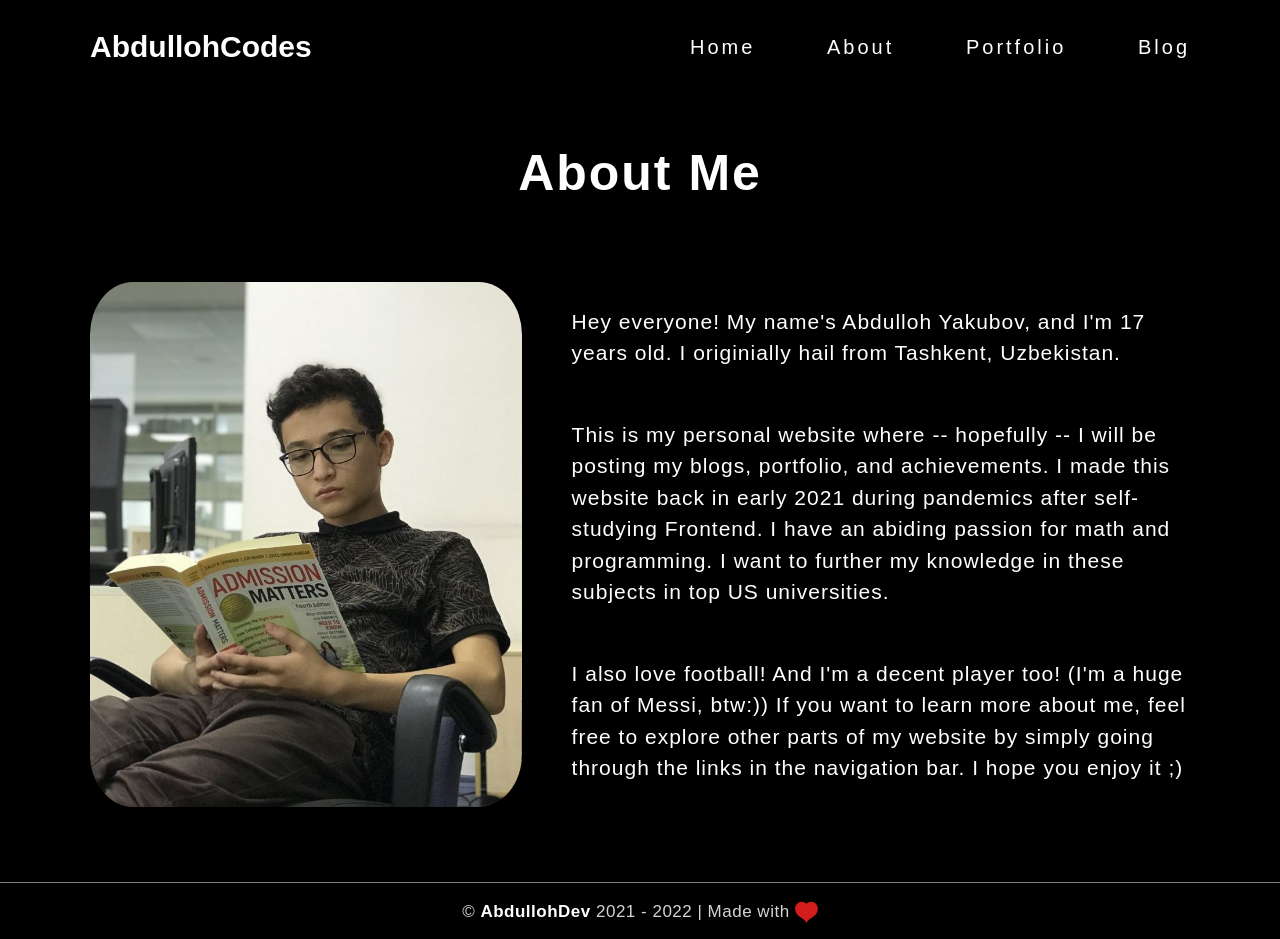
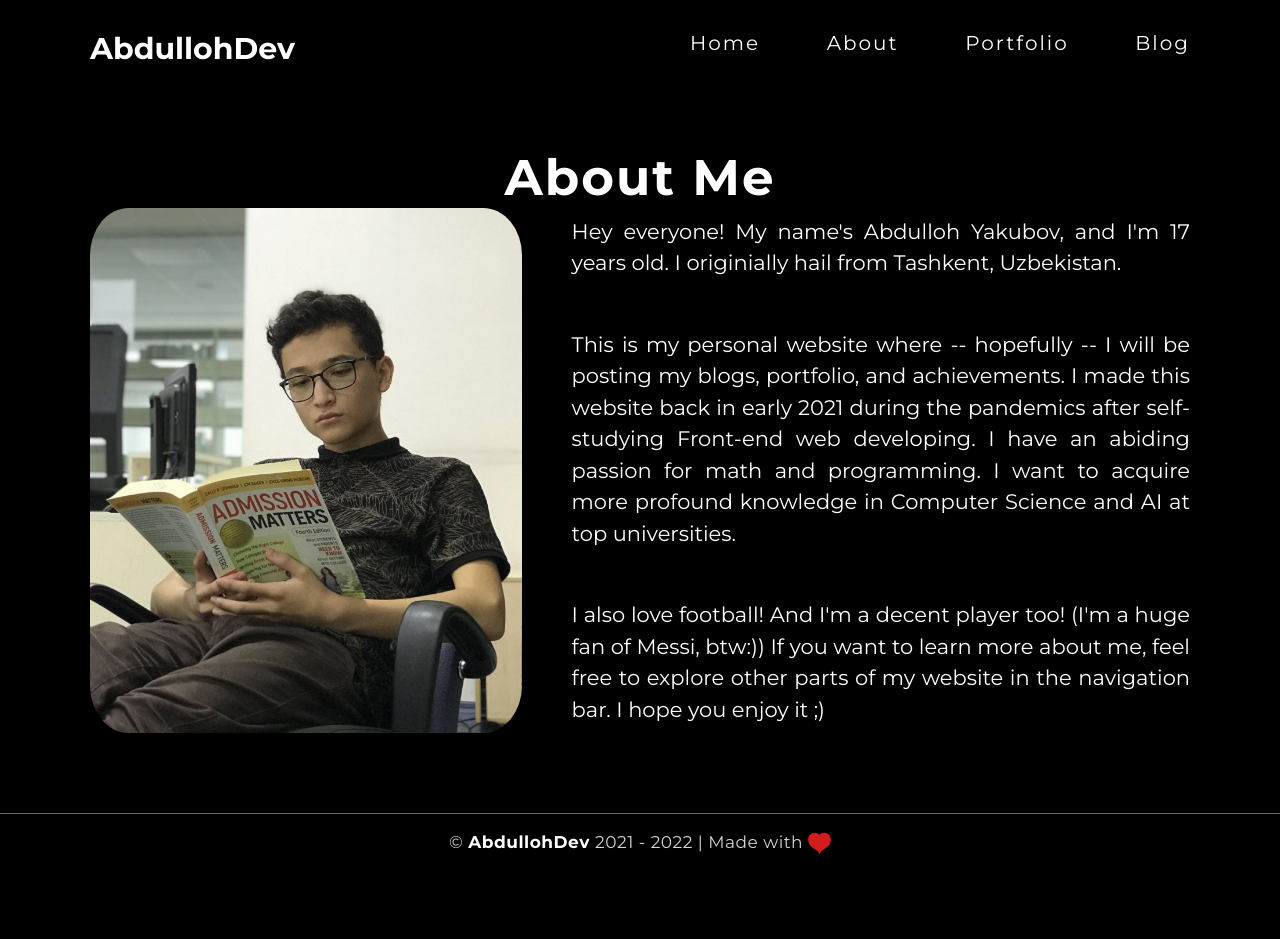
Before and after one commit to AbdullohYakubov/My-website, a plain HTML site: page about.html in a window 1280 px wide. After the commit the page ends 869 px from the top, so only its background shows below. Drawn offline with Linux system fonts and the light colour scheme.

Commit message:
changed navbar hovers and styles

```diff
--- a/about.html
+++ b/about.html
@@ -1,5 +1,6 @@
 <!DOCTYPE html>
 <html lang="en">
+
 <head>
     <meta charset="UTF-8">
     <meta http-equiv="X-UA-Compatible" content="IE=edge">
@@ -7,42 +8,68 @@
     <title>About</title>
     <link rel="stylesheet" href="./css/about.css">
 </head>
+
 <body>
     <header class="container">
         <nav class="navbar">
-                <a class="logo" href="./index.html">AbdullohCodes</a>
-
+            <a class="logo" href="./index.html">AbdullohDev</a>
             <ul class="nav">
-                    <li class="nav-item"><a class="nav-link" href="./index.html">Home</a></li>
-                    <li class="nav-item"><a class="nav-link" href="#">About</a></li>
-                    <li class="nav-item"><a class="nav-link" href="./portfolio.html">Portfolio</a></li>
-                    <li class="nav-item"><a class="nav-link" href="./blog.html">Blog</a></li>
+                <li class="nav-item">
+                    <a class="nav-link" href="./index.html">Home</a>
+                    <div class="underline"></div>
+                </li>
+                <li class="nav-item">
+                    <a class="nav-link" href="#">About</a>
+                    <div class="underline"></div>
+                </li>
+                <li class="nav-item">
+                    <a class="nav-link" href="./portfolio.html">Portfolio</a>
+                    <div class="underline"></div>
+                </li>
+                <li class="nav-item">
+                    <a class="nav-link" href="./blog.html">Blog</a>
+                    <div class="underline"></div>
+                </li>
             </ul>
         </nav>
     </header>
+
     <main class="container">
-        <h1> About Me <h1>
+        <h1 id="about-me"> About Me <h1>
                 <section class="info">
                     <img class="image" src="./images/photo_2022-05-13_17-21-59..jpg" height="525px">
                     <section1 class="info-section">
-                <p> Hey everyone! My name's Abdulloh Yakubov, and I'm 17 years old. I originially hail from Tashkent, Uzbekistan.</p>
-                <p class="p1" > This is my personal website where -- hopefully -- I will be posting my blogs, portfolio, and achievements.
-                    I made this website back in early 2021 during pandemics after self-studying Frontend.
-                    I have an abiding passion for math and programming. I want to further my knowledge in these subjects in top US universities.</p>
-                <p class="p1"> I also love football! And I'm a decent player too! (I'm a huge fan of Messi, btw:))
-                    If you want to learn more about me, feel free to explore other parts of my website by simply going through the links in the navigation bar.
+                        <p> Hey everyone! My name's Abdulloh Yakubov, and I'm 17 years old. I originially hail from
+                            Tashkent, Uzbekistan.</p>
+                        <p class="p1"> This is my personal website where -- hopefully -- I will be posting my blogs,
+                            portfolio, and achievements.
+                            I made this website back in early 2021 during the pandemics after self-studying Front-end
+                            web developing.
+                            I have an abiding passion for math and programming. I want to acquire more profound
+                            knowledge in Computer Science and AI at top universities.</p>
+                        <p class="p1"> I also love football! And I'm a decent player too! (I'm a huge fan of Messi,
+                            btw:))
+                            If you want to learn more about me, feel free to explore other parts of my website in the
+                            navigation bar.
                             I hope you enjoy it ;) </p>
                     </section1>
                 </section>
     </main>
-    <footer>
-        <section class="footer">
-            <p class="footer-text"> © <a class="name" href="./index.html"> AbdullohDev </a> 2021 - 2022 | Made with <svg class="heartlogo" xmlns="http://www.w3.org/2000/svg" xmlns:xlink="http://www.w3.org/1999/xlink" version="1.1" width="23" height="23" viewBox="0 0 256 256" xml:space="preserve">
-                <g style="stroke: none; stroke-width: 0; stroke-dasharray: none; stroke-linecap: butt; stroke-linejoin: miter; stroke-miterlimit: 10; fill: none; fill-rule: nonzero; opacity: 1;" transform="translate(1.4065934065934016 1.4065934065934016) scale(2.81 2.81)" >
-                    <path d="M 45 10.715 c 4.77 -4.857 11.36 -7.861 18.64 -7.861 C 78.198 2.854 90 14.87 90 29.694 c 0 35.292 -36.812 34.15 -45 57.453 C 36.812 63.843 0 64.986 0 29.694 C 0 14.87 11.802 2.854 26.36 2.854 C 33.64 2.854 40.23 5.858 45 10.715 z" style="stroke: none; stroke-width: 1; stroke-dasharray: none; stroke-linecap: butt; stroke-linejoin: miter; stroke-miterlimit: 10; fill: rgb(211,28,28); fill-rule: nonzero; opacity: 1;" transform=" matrix(1 0 0 1 0 0) " stroke-linecap="round" />
+
+    <footer class="footer">
+        <p class="footer-text"> © <a class="name" href="./index.html"> AbdullohDev </a> 2021 - 2022 | Made with
+            <svg id="heartlogo" xmlns="http://www.w3.org/2000/svg" xmlns:xlink="http://www.w3.org/1999/xlink"
+                version="1.1" width="23" height="23" viewBox="0 0 256 256" xml:space="preserve">
+                <g style="stroke: none; stroke-width: 0; stroke-dasharray: none; stroke-linecap: butt; stroke-linejoin: miter; stroke-miterlimit: 10; fill: none; fill-rule: nonzero; opacity: 1;"
+                    transform="translate(1.4065934065934016 1.4065934065934016) scale(2.81 2.81)">
+                    <path
+                        d="M 45 10.715 c 4.77 -4.857 11.36 -7.861 18.64 -7.861 C 78.198 2.854 90 14.87 90 29.694 c 0 35.292 -36.812 34.15 -45 57.453 C 36.812 63.843 0 64.986 0 29.694 C 0 14.87 11.802 2.854 26.36 2.854 C 33.64 2.854 40.23 5.858 45 10.715 z"
+                        style="stroke: none; stroke-width: 1; stroke-dasharray: none; stroke-linecap: butt; stroke-linejoin: miter; stroke-miterlimit: 10; fill: rgb(211,28,28); fill-rule: nonzero; opacity: 1;"
+                        transform=" matrix(1 0 0 1 0 0) " stroke-linecap="round" />
                 </g>
-            </svg> </p>
-        </section>
+            </svg>
+        </p>
     </footer>
 </body>
+
 </html>
--- a/css/about.css
+++ b/css/about.css
@@ -1,3 +1,6 @@
+@import url('https://fonts.googleapis.com/css2?family=Montserrat:wght@400;600;700&display=swap');
+@import url('https://fonts.googleapis.com/css2?family=Montserrat:wght@700&family=Roboto&display=swap');
+
 *{
     margin: 0;
     padding: 0;
@@ -18,7 +21,7 @@
 
 body{
     background-color: black;
-    font-family: Arial, Helvetica, sans-serif;
+    font-family: 'Montserrat', sans-serif;
 }
 
 .container{
@@ -36,7 +39,6 @@ body{
 }
 
 .logo{
-    margin: 0;
     color: white;
     font-size: 30px;
     text-decoration: none;
@@ -54,29 +56,37 @@ body{
     align-items: center;
     width: 500px;
     font-size: 20px;
-    letter-spacing: 3px;
+    letter-spacing: 2px;
 }
 
 .nav-item{
     list-style: none;
-    transition: 0.2s ease-in-out;
-}
-
-.nav-item:hover{
-    transform: scale(1.2);
 }
 
 .nav-link{
     color: white;
     text-decoration: none;
-    transition: 0.2s ease-in-out ;
+    transition: 0.4s ease-in-out;
 }
 
 .nav-link:hover{
     color: #03e9f4;
 }
 
-h1{
+.underline{
+    width: 10%;
+    background-color: black;
+    height: 2px;
+    margin: 5px 0;
+    transition: 0.4s ease-in-out
+}
+
+.nav-item:hover > .underline{
+    background-color: #03e9f4;
+    width: 100%;
+}
+
+#about-me{
     color: white;
     font-size: 50px;
     text-align: center;
@@ -86,40 +96,34 @@ h1{
 }
 
 .info{
+    display: flex;
     justify-content: space-between;
-    display: flex;
     align-items: center;
-    padding-bottom: 75px;
+    margin-bottom: 80px;
 }
 
 .info-section{
     font-size: 21px;
     color: white;
-    letter-spacing: 1px;
-    font-weight: lighter;
-    padding-left: 50px;
+    font-weight: 100;
+    margin-left: 50px;
     line-height: 1.5em;
     text-align: left;
+    text-align: justify;
 }
 
 .p1{
-    padding-top: 50px;
+    margin-top: 50px;
 }
 
 .image{
     user-select: none;
-    border-radius: 10%;
+    border-radius: 9%;
 }
 
 .footer{
     text-align: center;
-    align-items: center;
-    border-top: 1px;
-    border-color: grey;
-    border-style: solid;
-    border-bottom: hidden;
-    border-left: hidden;
-    border-right: hidden;
+    border-top: 1px solid #666;
 }
 
 .footer-text{
@@ -133,7 +137,7 @@ h1{
 .name{
     text-decoration: none;
     color: white;
-    font-weight: bolder;
+    font-weight: 900;
     transition: 0.2s ease-in-out;
 }
 
@@ -141,7 +145,7 @@ h1{
     color: #03e9f4;
 }
 
-.heartlogo{
+#heartlogo{
     position: relative;
     top: 7px;
 }
--- a/css/blog.css
+++ b/css/blog.css
@@ -1,3 +1,6 @@
+@import url('https://fonts.googleapis.com/css2?family=Montserrat:wght@400;600;700&display=swap');
+@import url('https://fonts.googleapis.com/css2?family=Montserrat:wght@700&family=Roboto&display=swap');
+
 *{
     margin: 0;
     padding: 0;
@@ -10,7 +13,7 @@
 
 body{
     background-color: black;
-    font-family: Arial, Helvetica, sans-serif;
+    font-family: 'Montserrat', sans-serif;
 }
 
 .container{
@@ -28,7 +31,6 @@ body{
 }
 
 .logo{
-    margin: 0;
     color: white;
     font-size: 30px;
     text-decoration: none;
@@ -46,42 +48,52 @@ body{
     align-items: center;
     width: 500px;
     font-size: 20px;
-    letter-spacing: 3px;
+    letter-spacing: 2px;
 }
 
 .nav-item{
     list-style: none;
-    transition: 0.2s ease-in-out;
-}
-
-.nav-item:hover{
-    transform: scale(1.2);
 }
 
 .nav-link{
     color: white;
     text-decoration: none;
-    transition: 0.2s ease-in-out ;
+    transition: 0.4s ease-in-out;
 }
 
 .nav-link:hover{
     color: #03e9f4;
 }
 
-h4{
+.underline{
+    width: 10%;
+    background-color: black;
+    height: 2px;
+    margin: 5px 0;
+    transition: 0.4s ease-in-out
+}
+
+.nav-item:hover > .underline{
+    background-color: #03e9f4;
+    width: 100%;
+}
+
+#blogs{
     color: white;
     font-size: 50px;
     text-align: center;
     margin-top: 80px;
     letter-spacing: 2px;
+    cursor: default;
 }
 
-h5{
+#articles{
     color: #03e9f4;
     font-size: 30px;
     text-align: center;
     letter-spacing: 1px;
     margin-top: 20px;
+    cursor: default;
 }
 
 footer{
@@ -99,6 +111,11 @@ footer{
     border-right: hidden;
 }
 
+.footer{
+    text-align: center;
+    border-top: 1px solid #666;
+}
+
 .footer-text{
     font-size: 17px;
     color: rgb(212, 212, 212);
@@ -110,7 +127,7 @@ footer{
 .name{
     text-decoration: none;
     color: white;
-    font-weight: bolder;
+    font-weight: 900;
     transition: 0.2s ease-in-out;
 }
 
@@ -118,7 +135,7 @@ footer{
     color: #03e9f4;
 }
 
-.heartlogo{
+#heartlogo{
     position: relative;
     top: 7px;
 }
--- a/css/main.css
+++ b/css/main.css
@@ -1,3 +1,6 @@
+@import url('https://fonts.googleapis.com/css2?family=Montserrat:wght@400;600;700&display=swap');
+@import url('https://fonts.googleapis.com/css2?family=Montserrat:wght@700&family=Roboto&display=swap');
+
 *{
     margin: 0;
     padding: 0;
@@ -10,7 +13,7 @@
 
 body{
     background-color: black;
-    font-family: Arial, Helvetica, sans-serif;
+    font-family: 'Montserrat', sans-serif;
 }
 
 .container{
@@ -28,7 +31,6 @@ body{
 }
 
 .logo{
-    margin: 0;
     color: white;
     font-size: 30px;
     text-decoration: none;
@@ -46,26 +48,34 @@ body{
     align-items: center;
     width: 500px;
     font-size: 20px;
-    letter-spacing: 3px;
+    letter-spacing: 2px;
 }
 
 .nav-item{
     list-style: none;
-    transition: 0.2s ease-in-out;
-}
-
-.nav-item:hover{
-    transform: scale(1.2);
 }
 
 .nav-link{
     color: white;
     text-decoration: none;
-    transition: 0.2s ease-in-out ;
+    transition: 0.4s ease-in-out;
 }
 
 .nav-link:hover{
     color: #03e9f4;
+}
+
+.underline{
+    width: 10%;
+    background-color: black;
+    height: 2px;
+    margin: 5px 0;
+    transition: 0.4s ease-in-out
+}
+
+.nav-item:hover > .underline{
+    background-color: #03e9f4;
+    width: 100%;
 }
 
 .intro{
@@ -75,44 +85,44 @@ body{
     margin-top: 80px;
 }
 
-h1{
+#name{
     color: white;
     font-size: 80px;
+    cursor: default;
 }
 
-h2{
+#info{
     color: rgb(131, 131, 131);
     font-size: 20px;
     font-weight: lighter;
     letter-spacing: 0.5px;
     padding-top: 20px;
+    cursor: default;
 }
 
-h3{
+#welcome{
     color: rgb(131, 131, 131);
     font-size: 20px;
     line-height: 1.75em;
     font-weight: lighter;
     letter-spacing: 0.5px;
+    cursor: default;
 }
 
 .both-buttons{
-    justify-content: space-between;
     display: flex;
-    align-items: center;
     padding-top: 50px;
-    width: 600px;
 }
 
 .section2-btns{
+    text-decoration: none;
     color:white;
+    font-size: 20px;
     letter-spacing: 5px;
-    text-decoration: none;
-    align-items: center;
-    font-size: 20px;
     font-weight: lighter;
     text-transform: uppercase;
     padding: 30px 70px;
+    margin-right: 15px;
     background-color:rgb(43, 43, 43);
     transition: .3s ease-in-out;
 }
@@ -143,15 +153,15 @@ h3{
 }
 
 .social-media{
+    display: flex;
     justify-content: space-between;
-    display: flex;
+    width: 45%;
     align-items: center;
-    width: 250px;
     margin-top: 80px;
 }
 
 .social-media svg{
-    transition: 0.2s ease-in-out;
+    transition: 0.3s ease-in-out;
 }
 
 .social-media svg:hover{
--- a/css/portfolio.css
+++ b/css/portfolio.css
@@ -1,3 +1,6 @@
+@import url('https://fonts.googleapis.com/css2?family=Montserrat:wght@400;600;700&display=swap');
+@import url('https://fonts.googleapis.com/css2?family=Montserrat:wght@700&family=Roboto&display=swap');
+
 *{
     margin: 0;
     padding: 0;
@@ -18,7 +21,7 @@
 
 body{
     background-color: black;
-    font-family: Arial, Helvetica, sans-serif;
+    font-family: 'Montserrat', sans-serif;
 }
 
 .container{
@@ -36,7 +39,6 @@ body{
 }
 
 .logo{
-    margin: 0;
     color: white;
     font-size: 30px;
     text-decoration: none;
@@ -54,43 +56,51 @@ body{
     align-items: center;
     width: 500px;
     font-size: 20px;
-    letter-spacing: 3px;
+    letter-spacing: 2px;
 }
 
 .nav-item{
     list-style: none;
-    transition: 0.2s ease-in-out;
-}
-
-.nav-item:hover{
-    transform: scale(1.2);
 }
 
 .nav-link{
     color: white;
     text-decoration: none;
-    transition: 0.2s ease-in-out ;
+    transition: 0.4s ease-in-out;
 }
 
 .nav-link:hover{
     color: #03e9f4;
 }
 
+.underline{
+    width: 10%;
+    background-color: black;
+    height: 2px;
+    margin: 5px 0;
+    transition: 0.4s ease-in-out
+}
+
+.nav-item:hover > .underline{
+    background-color: #03e9f4;
+    width: 100%;
+}
+
 .portfolio_title{
     color: white;
     margin-top: 80px;
     font-size: 50px;
-    font-family: sans-serif;
     letter-spacing: 3px;
     text-align: center;
+    cursor: default;
 }
 
 .portfolio_desc{
     color: #04E6F1;
-    font-family: sans-serif;
     font-size: 30px;
     text-align: center;
     margin-top: 20px;
+    cursor: default;
 }
 
 .boxes{
@@ -111,7 +121,6 @@ body{
 }
 
 .boxes_right_title{
-    font-family: sans-serif;
     color: white;
     letter-spacing: 1px;
     font-size: 30px;
@@ -120,7 +129,6 @@ body{
 
 .boxes_right_description{
     color: rgb(170, 170, 170);
-    font-family: sans-serif;
     font-size: 17px;
     line-height: 1.5em;
     letter-spacing: .5px;
@@ -148,7 +156,6 @@ body{
     background-color: #03e9f4;
     color: #000;
     border: none;
-    font-family: sans-serif;
     margin-left: 30px;
     transition: .2s ease-in-out;
 }
@@ -157,7 +164,6 @@ body{
     background-color: rgb(43, 43, 43);
     color: #fff;
     border: none;
-    font-family: sans-serif;
     transition: .2s ease-in-out;
 }
 
@@ -167,13 +173,7 @@ body{
 
 .footer{
     text-align: center;
-    align-items: center;
-    border-top: 1px;
-    border-color: grey;
-    border-style: solid;
-    border-bottom: hidden;
-    border-left: hidden;
-    border-right: hidden;
+    border-top: 1px solid #666;
 }
 
 .footer-text{
@@ -187,7 +187,7 @@ body{
 .name{
     text-decoration: none;
     color: white;
-    font-weight: bolder;
+    font-weight: 900;
     transition: 0.2s ease-in-out;
 }
 
@@ -195,7 +195,7 @@ body{
     color: #03e9f4;
 }
 
-.heartlogo{
+#heartlogo{
     position: relative;
     top: 7px;
 }
```
Also changed, not shown: blog.html (+38 -20 lines), index.html (+57 -28 lines), portfolio.html (+74 -31 lines), images/Facebook-f_Logo-Blue-Logo.wine.svg (deleted), images/cdnlogo.com_twitter-icon.svg (added), images/facebook.logo.svg (deleted), images/in_logo.svg (deleted). Lines whose indentation alone changed are shown as unchanged.
